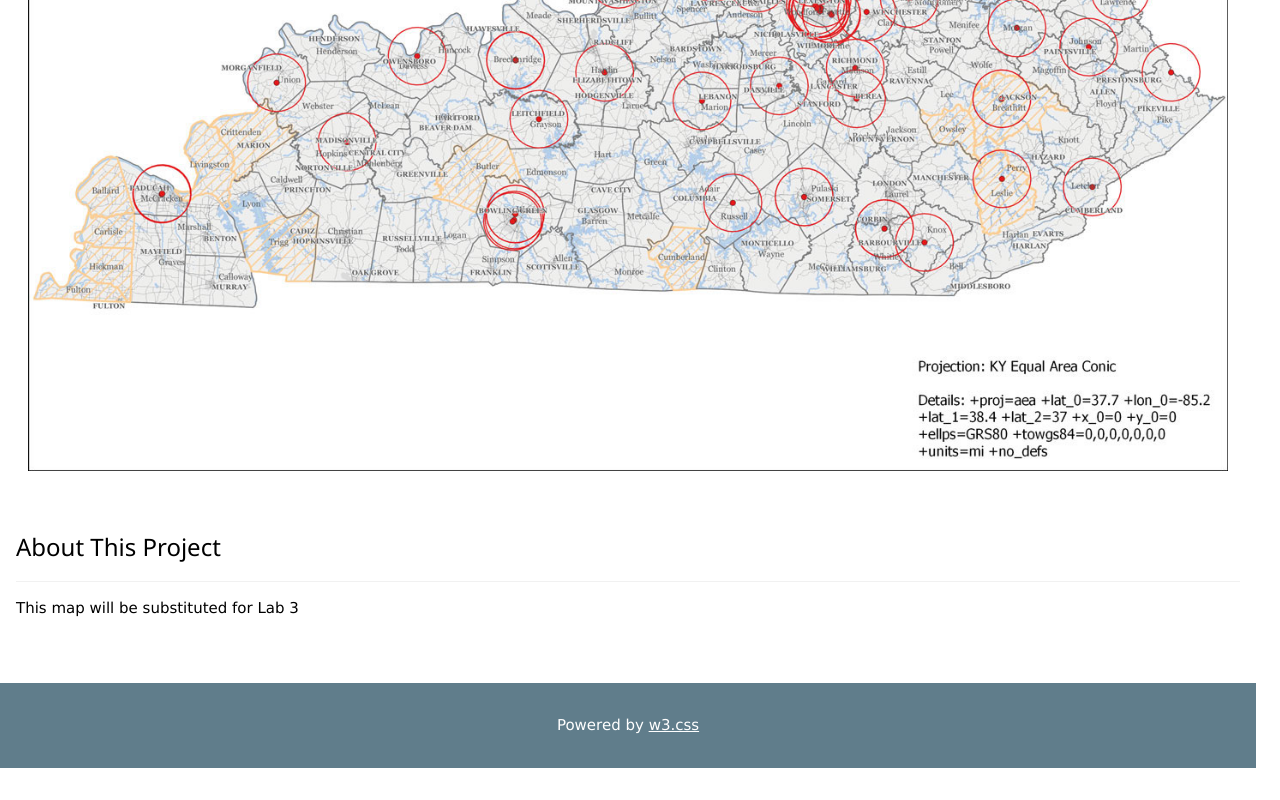
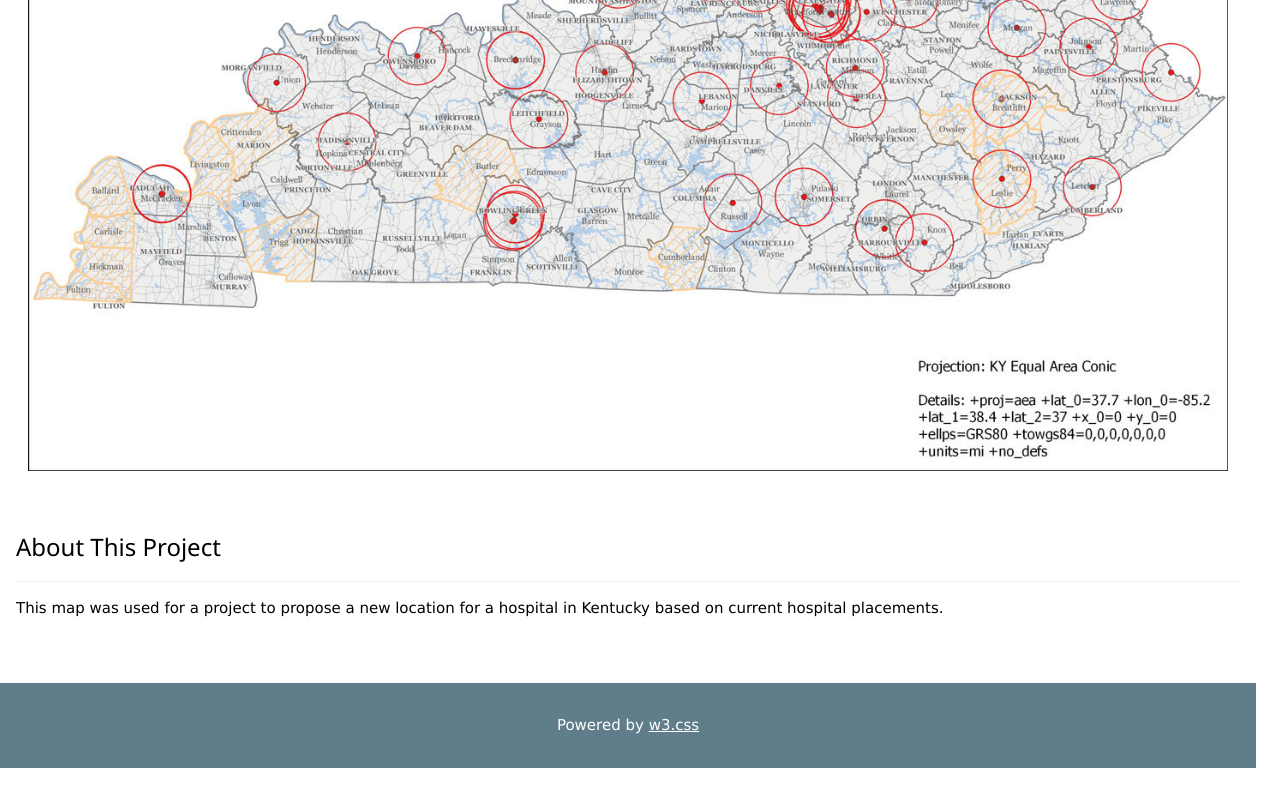
Before and after one commit to gmadd89/gmadd89.github.io, a plain HTML site: page page6.html in a window 1280 px wide. Shown: the part 442-1242 px from the top of the page. Drawn offline with Linux system fonts and the light colour scheme.

Commit message:
UpdatedAgain

```diff
--- a/page6.html
+++ b/page6.html
@@ -34,7 +34,7 @@
   <!-- About Section -->
   <div class="w3-container w3-padding-32" id="about">
     <h3 class="w3-border-bottom w3-border-light-grey w3-padding-16">About This Project</h3>
-    </p> This map will be substituted for Lab 3
+    </p> This map was used for a project to propose a new location for a hospital in Kentucky based on current hospital placements.
   </div>
 
   <!-- End page content -->
```
